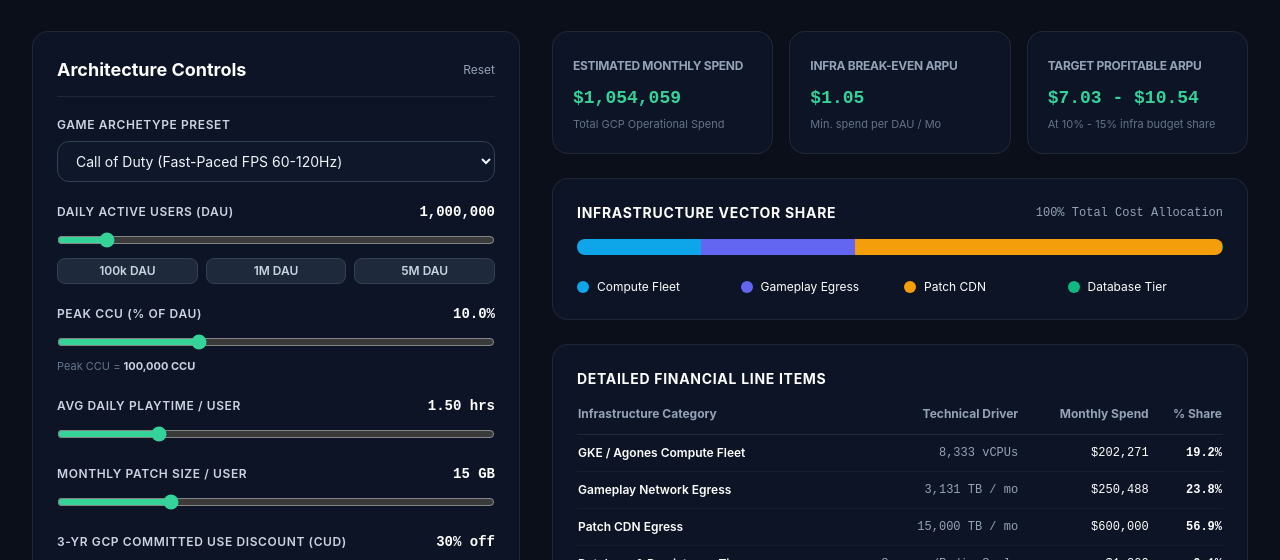
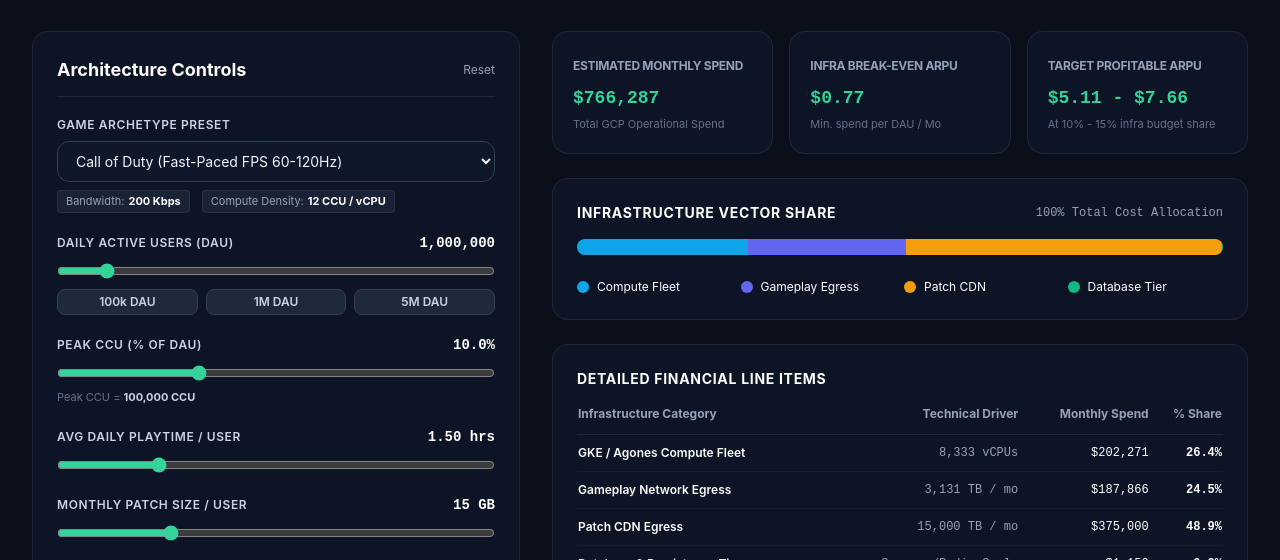
Before and after one commit to KelCodesStuff/gcp-game-economics, a website built with Vite: page index.html in a window 1280 px wide. Shown: the part 240-800 px from the top of the page. Built offline with nearby package versions, Linux system fonts and the light colour scheme.

Commit message:
Implement non-linear economies of scale pricing tiers and dynamic preset badges

```diff
--- a/src/calculator.html
+++ b/src/calculator.html
@@ -35,6 +35,14 @@
                     <option value="diablo">Diablo IV (Seamless Open World ARPG)</option>
                     <option value="sf6">Street Fighter 6 (P2P Fighter + Battle Hub)</option>
                 </select>
+                <div class="flex items-center space-x-3 mt-2 text-[11px] text-slate-400">
+                    <span class="flex items-center bg-slate-800/80 px-2 py-0.5 rounded border border-slate-700/50">
+                        Bandwidth: <strong id="preset-bandwidth" class="text-white ml-1">200 Kbps</strong>
+                    </span>
+                    <span class="flex items-center bg-slate-800/80 px-2 py-0.5 rounded border border-slate-700/50">
+                        Compute Density: <strong id="preset-density" class="text-white ml-1">12 CCU/vCPU</strong>
+                    </span>
+                </div>
             </div>
 
             <!-- DAU Slider -->
--- a/src/calculator.js
+++ b/src/calculator.js
@@ -20,17 +20,30 @@ export function calculateCosts({ dau, ccuRatio, playtime, patchSize, cudDiscount
     const rawComputeCost = vcpusNeeded * 0.0475 * 730;
     const computeCost = rawComputeCost * (1 - cudDiscount);
 
-    // 2. Gameplay Egress
+    // 2. Gameplay Egress (Non-linear tiered bandwidth pricing)
     const gbPerHourUser = (preset.bandwidthKbps * 3600) / (1024 * 1024);
     const monthlyGameplayGB = peakCCU * gbPerHourUser * playtime * 30.4;
-    const egressCost = monthlyGameplayGB * 0.08;
 
-    // 3. Patch CDN
+    // Tiered pricing: < 100k DAU ($0.08), 100k-1M DAU ($0.06), > 1M DAU ($0.045)
+    let egressRate = 0.08;
+    if (dau > 1000000) {
+        egressRate = 0.045;
+    } else if (dau > 100000) {
+        egressRate = 0.06;
+    }
+    const egressCost = monthlyGameplayGB * egressRate;
+
+    // 3. Patch CDN (Interconnect discount at higher volume)
     const monthlyPatchGB = dau * patchSize;
-    const patchCost = monthlyPatchGB * 0.04;
+    let patchRate = 0.04;
+    if (dau > 500000) {
+        patchRate = 0.025; // Direct CDN Interconnect savings
+    }
+    const patchCost = monthlyPatchGB * patchRate;
 
-    // 4. Database
-    const dbCost = ((dau / 1000) * preset.dbFactor * 0.12) + (peakCCU * 0.01);
+    // 4. Database (Logarithmic player capacity scaling)
+    // Scale factor models diminishing cost-per-user database overhead: dbCost proportional to (dau ^ 0.9)
+    const dbCost = (Math.pow(dau / 1000, 0.9) * preset.dbFactor * 0.12) + (peakCCU * 0.01);
 
     const totalCost = computeCost + egressCost + patchCost + dbCost;
     const breakEvenArpu = totalCost / dau;
--- a/src/glossary.html
+++ b/src/glossary.html
@@ -67,7 +67,9 @@
                 </p>
             </div>
             <div class="glass-card rounded-xl p-5 border border-slate-800 space-y-2">
-                <h3 class="text-sm font-semibold text-white">Server Density ($\text{CCU / vCPU}$)</h3>
+                <h3 class="text-sm font-semibold text-white flex items-center">
+                    Compute Density ($\text{CCU / vCPU}$)
+                </h3>
                 <p class="text-xs text-slate-400 leading-relaxed">The number of concurrent player connections a single
                     vCPU core can simulate simultaneously at the target tick rate.</p>
             </div>
@@ -92,7 +94,9 @@
                     demand more compute and produce greater network bandwidth.</p>
             </div>
             <div class="glass-card rounded-xl p-5 border border-slate-800 space-y-2">
-                <h3 class="text-sm font-semibold text-white">Bandwidth Footprint ($\text{KB/s}$)</h3>
+                <h3 class="text-sm font-semibold text-white flex items-center">
+                    Bandwidth Footprint ($\text{KB/s}$)
+                </h3>
                 <p class="text-xs text-slate-400 leading-relaxed">The continuous throughput required per active player
                     connection to synchronize inputs, positions, and game states.</p>
             </div>
--- a/src/main.js
+++ b/src/main.js
@@ -44,7 +44,7 @@ function updateCalc() {
     const cudDiscount = parseFloat(document.getElementById('input-cud').value) / 100;
     const presetKey = document.getElementById('calc-preset').value;
 
-    const preset = PRESETS[presetKey] || PRESETS.custom;
+    const preset = PRESETS[presetKey] || PRESETS.cod;
 
     // Run calculations
     const res = calculateCosts({ dau, ccuRatio, playtime, patchSize, cudDiscount, presetKey });
@@ -56,6 +56,10 @@ function updateCalc() {
     document.getElementById('val-playtime').innerText = playtime.toFixed(2) + ' hrs';
     document.getElementById('val-patch').innerText = patchSize + ' GB';
     document.getElementById('val-cud').innerText = (cudDiscount * 100).toFixed(0) + '% off';
+
+    // Preset Badges
+    document.getElementById('preset-bandwidth').innerText = preset.bandwidthKbps + ' Kbps';
+    document.getElementById('preset-density').innerText = preset.ccuPerVcpu + ' CCU / vCPU';
 
     // Update HUD Cards
     document.getElementById('hud-total').innerText = '$' + Math.round(res.totalCost).toLocaleString();
```
